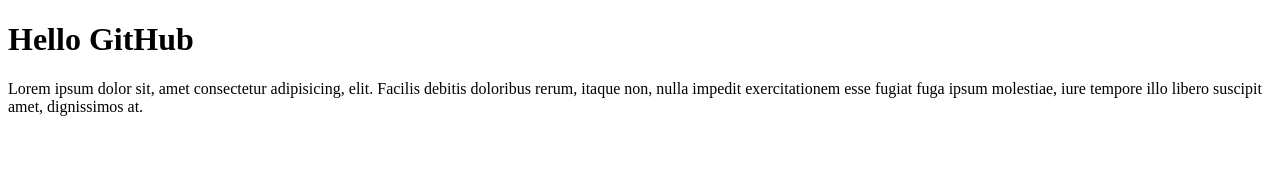
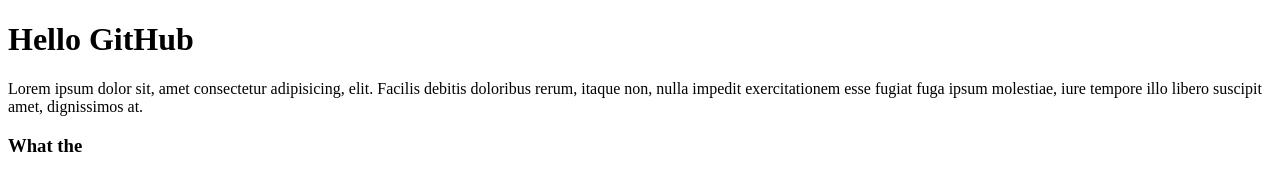
Before and after one commit to khasTema/my-first-gh-test, a plain HTML site: page index.html in a window 1280 px wide. Drawn offline with Linux system fonts and the light colour scheme.

Commit message:
adding another headding

```diff
--- a/index.html
+++ b/index.html
@@ -8,5 +8,6 @@
 <body>
 	<h1>Hello GitHub</h1>
 	<p>Lorem ipsum dolor sit, amet consectetur adipisicing, elit. Facilis debitis doloribus rerum, itaque non, nulla impedit exercitationem esse fugiat fuga ipsum molestiae, iure tempore illo libero suscipit amet, dignissimos at.</p>
+	<h3>What the</h3>
 </body>
 </html>
```
